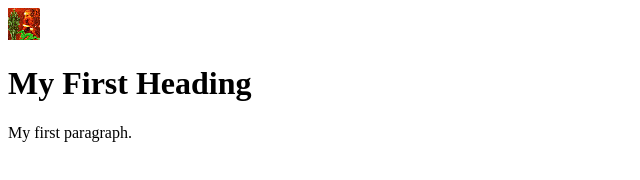
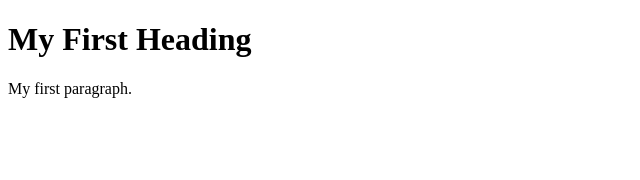
Before and after one commit to PrincessMoses/princessmoses.github.io, a plain HTML site: page index.html in a window 1280 px wide. Shown: the whole page, without its empty margins (0-640 px from the left). Drawn offline with Linux system fonts and the light colour scheme.

Commit message:
Remove icon image from index.html

```diff
--- a/index.html
+++ b/index.html
@@ -6,7 +6,6 @@
 
 <body>
 
-<img src="images/mosesicon.ico" alt="icon">
 <h1>My First Heading</h1>
 <p>My first paragraph.</p>
 
```
